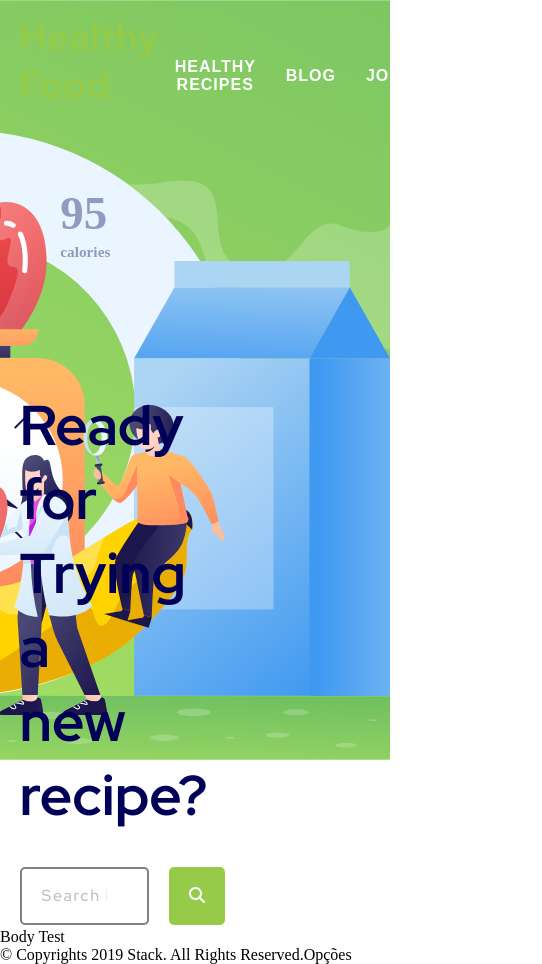
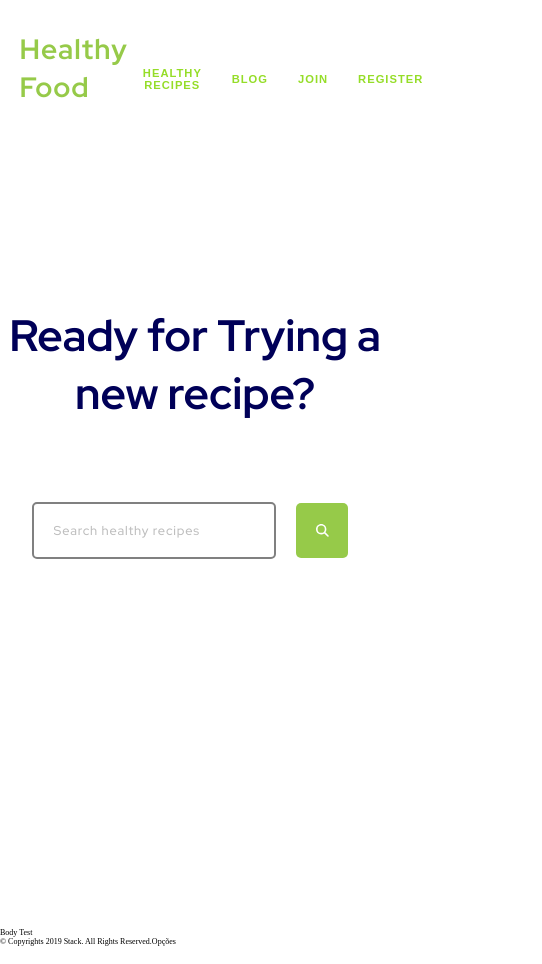
Before and after one commit to TiagoOliveiraGomes/teste-grupo-GCB, a React (Create React App) app: page / in a window 390 px wide. Shown: the whole page, 542 px wide, since content can reach past the window. Built offline with nearby package versions, Linux system fonts and the light colour scheme.

Commit message:
responsive img-header & input-header

```diff
--- a/src/components/header/header.css
+++ b/src/components/header/header.css
@@ -1,6 +1,6 @@
 .header {
-    /* background-color: purple; */
     height: 110vh;
+    /* background-color: tomato; */
 }
 
 .contain {
@@ -16,27 +16,31 @@
     width: 90%;
     max-width: 1200px;
     font-family: 'Red Hat Display', sans-serif;
-    margin-top: 2vh;
-    margin: auto;
+    padding-top: 2vh;
+    margin: 0 5% 0;
+    /* background-color: blueviolet; */
 }
 
 .containInput {
+    display: flex;
     width: 90%;
     max-width: 1200px;
     margin: auto;
-
 }
 .inputGroup {
     display: flex;
+    flex-wrap: wrap;
 }
 
 .inputQuestion {
-    margin-top: 33vh;
-    width: 25vw;
+    margin-top: 25rem;
+    width: 100%;
     color: rgb(0, 0, 88);
-    font-size: 3.5rem;
+    font-size: 5.5rem;
     font-family: 'Red Hat Display', sans-serif;
     margin-bottom: 35px;
+    margin-right: 70%;
+
 }
 
 .searchInput {
@@ -48,12 +52,13 @@
     font-family: 'Red Hat Display', sans-serif;
     letter-spacing: .1rem;
     margin-right: 10px;
+    font-size: 1.6rem;
+    min-width: 200px;
 }
 
 .searchInput::placeholder {
     color: rgb(190, 190, 190);
     margin: 0 10px 0;
-    font-size: 1rem;
 }
 
 .contain_Search_Button {
@@ -70,14 +75,65 @@
 }
 
 .search_Button {
-    font-size: 1rem;
+    font-size: 1.6rem;
 }
 
 .img {
-    width: 55.7rem;
-    height: 47.5rem;
+    width: 94rem;
+    height: 80rem;
     position: absolute;
     top: 0%;
     right: 0%;
     z-index: -1;
+    object-fit:cover;
 }
+.ContainImg {
+    width: 94rem;
+    height: 80rem;
+    position: absolute;
+    top: 0%;
+    right: 0%;
+    z-index: -1;
+    overflow: hidden;
+}
+
+@media (max-width:1035px) {
+    .img {
+        right: -20%;
+    }
+}
+@media (max-width:973px) {
+    .inputQuestion {
+        margin-right: 65%;
+    }
+}
+
+@media (max-width:820px) {
+    .img {
+     display: none;
+    }
+    .containInput {
+        align-items: center;
+        justify-content: center;
+    }
+    .inputQuestion {
+        text-align: center;
+        margin-left: 0px;
+        margin: 25rem 15rem 10rem;
+        /* max-width: 200px; */
+        min-width: 400px;
+    }
+    .inputGroup {
+        justify-content: center;
+    }
+    .button {
+        color: green;
+    }
+}
+
+@media (max-width: 640px) {
+    .inputQuestion {
+        margin-right: 0;
+        margin-left: 0;
+    }
+}
--- a/src/components/header/index.jsx
+++ b/src/components/header/index.jsx
@@ -15,8 +15,9 @@ const Header = () => {
                     <HeaderOptions />
                 </div>
                 <div className='containInput'>
+                    <div className='inputGroup' >
                         <h1 className='inputQuestion'>Ready for Trying a new recipe?</h1>
-                    <div className='inputGroup'>
+                        <div>
                             <input className='searchInput' placeholder='Search healthy recipes' type="text" />
                             <button className='contain_Search_Button'>
                                 <FontAwesomeIcon className='search_Button' icon={faSearch} />
@@ -24,7 +25,10 @@ const Header = () => {
                         </div>
                     </div>
                 </div>
+            </div>
+            <div className='ContainImg'>
                 <img className='img' src={background} />
+            </div>
         </div>
     )
 }
--- a/src/components/headerOptions/headerOptions.css
+++ b/src/components/headerOptions/headerOptions.css
@@ -3,8 +3,6 @@
     align-self: flex-end;
     justify-content: space-between;
     align-items: center;
-    /* width: 35vw; */
-    /* background-color: aqua; */
 }
 .button {
     font-weight: bolder;
@@ -16,7 +14,7 @@
     color: white;
     height: 50%;
     letter-spacing: 1px;
-    font-size: 1rem;
+    font-size: 1.4rem;
 }
 .button:hover {
     background-color: white;
@@ -24,3 +22,13 @@
     color: rgb(149, 221, 40);
     border-radius: 5px;
 }
+
+@media (max-width: 820px) {
+    .button {
+        color: rgb(149, 221, 40);
+    }
+    .button:hover {
+        color: white;
+        background-color: rgb(149, 221, 40);
+    }
+}
--- a/src/components/tittle/tittle.css
+++ b/src/components/tittle/tittle.css
@@ -2,6 +2,6 @@
     color:rgb(150, 202, 73);
     padding-top: 13px;
     margin: 0;
-    font-size: 2.3rem;
+    font-size: 3.5rem;
     letter-spacing: 1px;
 }
--- a/src/index.css
+++ b/src/index.css
@@ -1,4 +1,19 @@
+html {
+  font-size: 62.5%;
+}
 body, html{
   padding:0;
   margin:0;
 }
+
+@media (max-width:1260px) {
+  html {
+      font-size: 55%;
+  }
+}
+
+@media (max-width:1130px) {
+  html {
+      font-size: 50%;
+  }
+}
```
Lines whose indentation alone changed are shown as unchanged.
